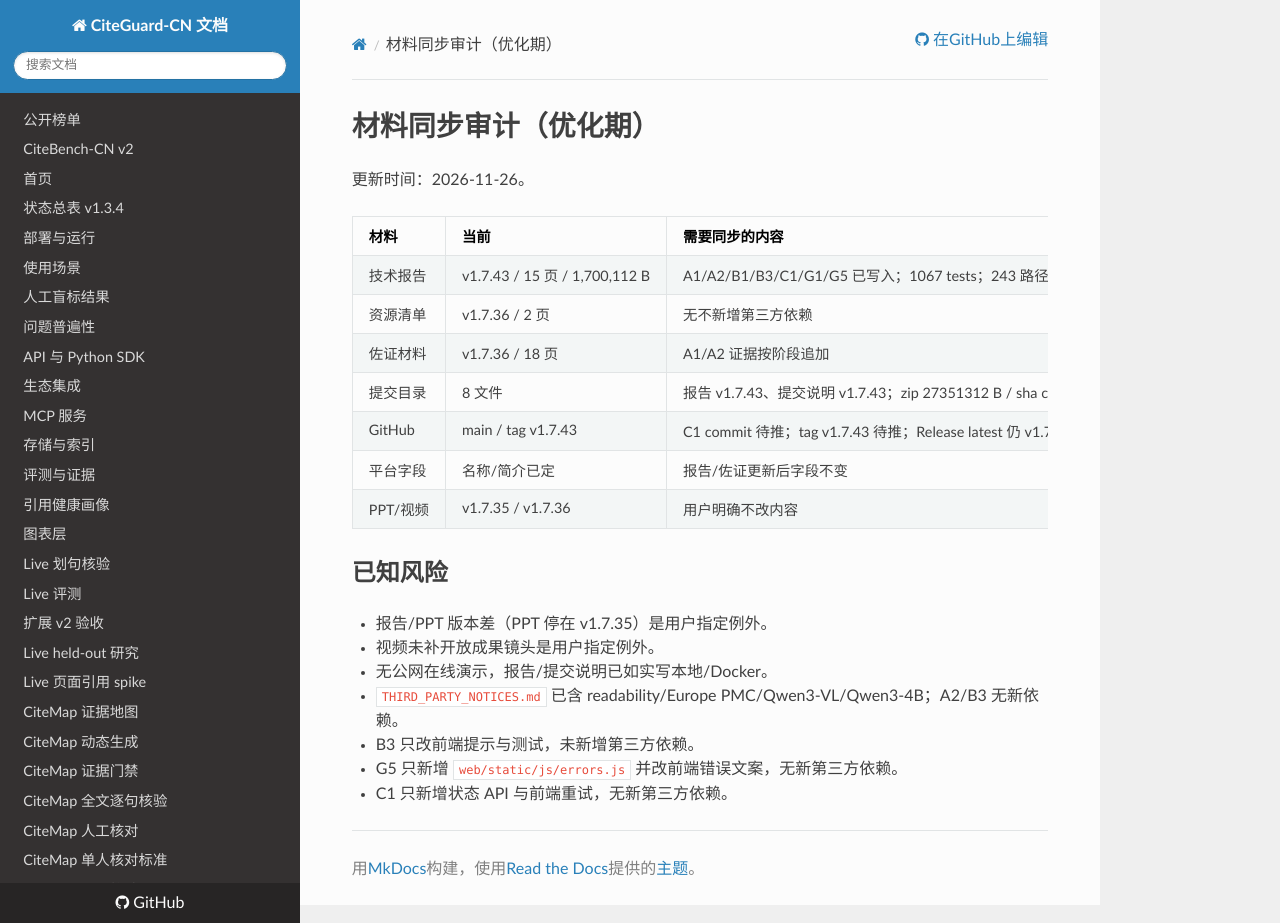
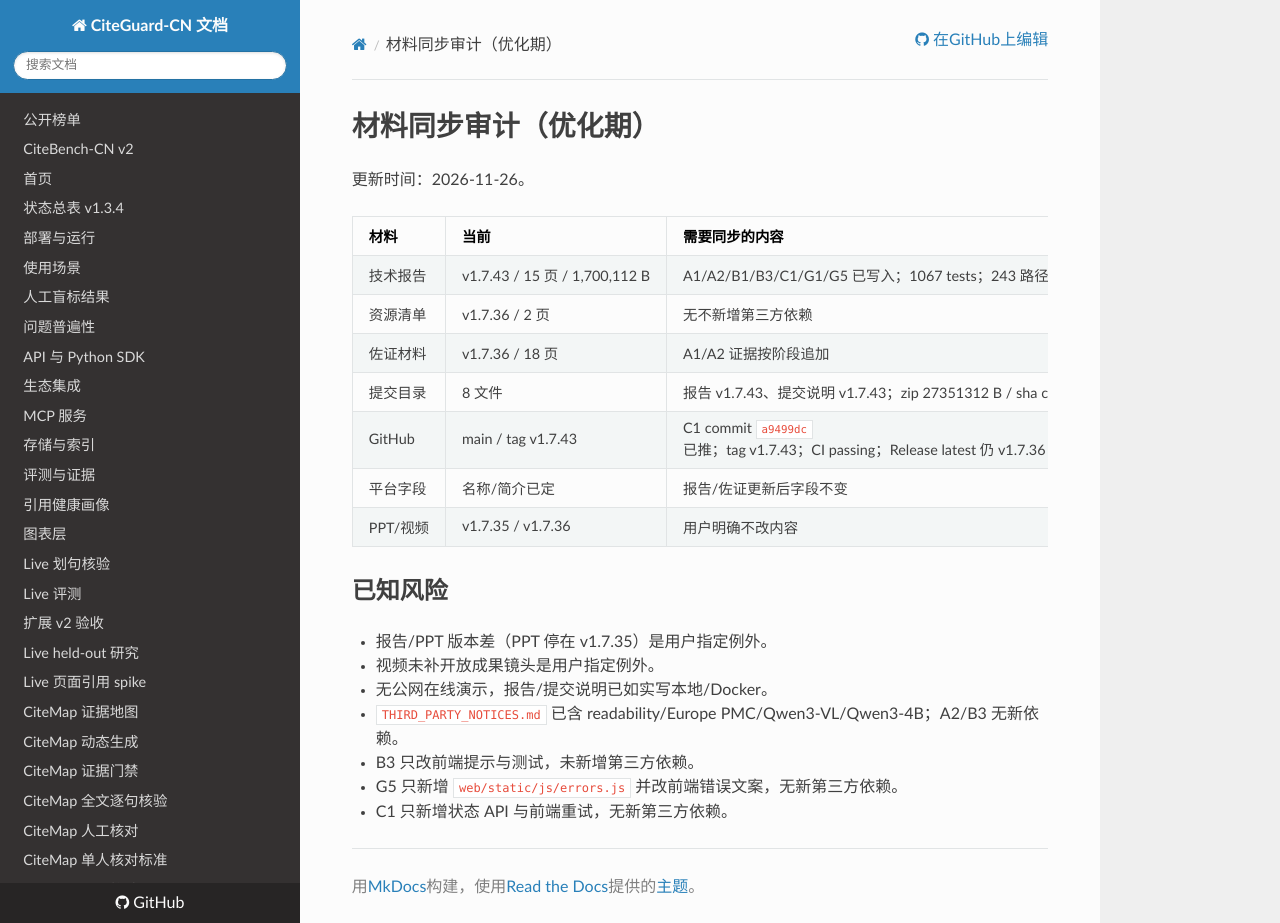
Before and after one commit to kkk431/citeguard-cn, an MkDocs documentation site: the page built from docs/materials_audit.md, in a window 1280 px wide and 923 px high. Built offline with MkDocs 1.6.1, drawn with Linux system fonts in a browser that asks for light colours; nearby versions of some CDN libraries.

Commit message:
docs: record C1 push and CI status

```diff
--- a/docs/materials_audit.md
+++ b/docs/materials_audit.md
@@ -8,7 +8,7 @@
 | 资源清单 | v1.7.36 / 2 页 | 无不新增第三方依赖 | 可保持 |
 | 佐证材料 | v1.7.36 / 18 页 | A1/A2 证据按阶段追加 | 后续阶段统一更新 |
 | 提交目录 | 8 文件 | 报告 v1.7.43、提交说明 v1.7.43；zip 27351312 B / sha cb87ad36 | 已更新 |
-| GitHub | main / tag v1.7.43 | C1 commit 待推；tag v1.7.43 待推；Release latest 仍 v1.7.36（无 token/浏览器网络暂不可建新版） | 更新中 |
+| GitHub | main / tag v1.7.43 | C1 commit `a9499dc` 已推；tag v1.7.43；CI passing；Release latest 仍 v1.7.36（无 token/浏览器网络暂不可建新版） | 部分完成 |
 | 平台字段 | 名称/简介已定 | 报告/佐证更新后字段不变 | 待确认 |
 | PPT/视频 | v1.7.35 / v1.7.36 | 用户明确不改内容 | 保持 |
 
```
